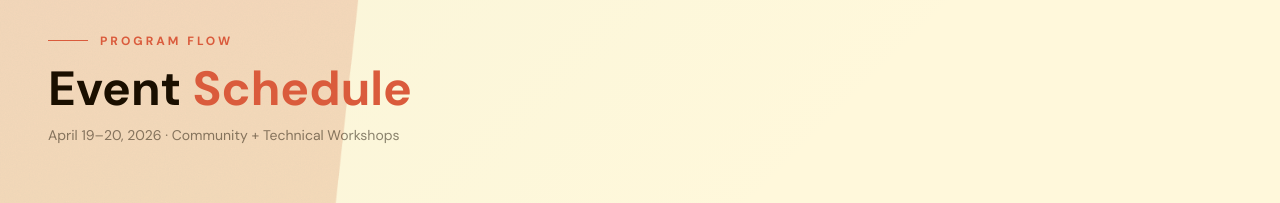
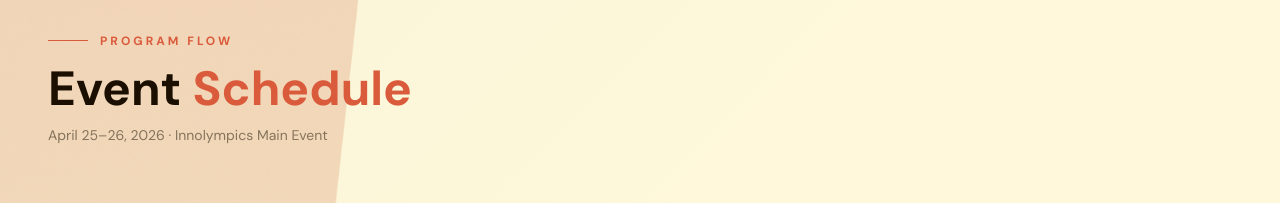
Before and after one commit to GDSC-PLM/innolympics-2026, a React (Vite) app: page / in a window 1280 px wide. Shown: the part 824-1027 px from the top of the page. Built offline with nearby package versions, Linux system fonts and the light colour scheme.

Commit message:
changed section header of schedule

```diff
--- a/src/sections/Schedule.tsx
+++ b/src/sections/Schedule.tsx
@@ -94,7 +94,7 @@ export default function Schedule() {
           <h2 className="text-4xl md:text-5xl font-bold text-[#1a0f00]">
             Event <span className="text-brand-coral">Schedule</span>
           </h2>
-          <p className="text-[#1a0f00]/50 mt-3 text-sm">April 19–20, 2026 · Community + Technical Workshops</p>
+          <p className="text-[#1a0f00]/50 mt-3 text-sm">April 25–26, 2026 · Innolympics Main Event</p>
         </div>
 
         {/* Two-column day layout */}
```
